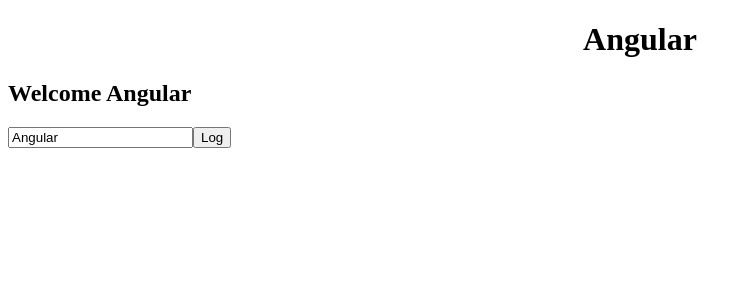
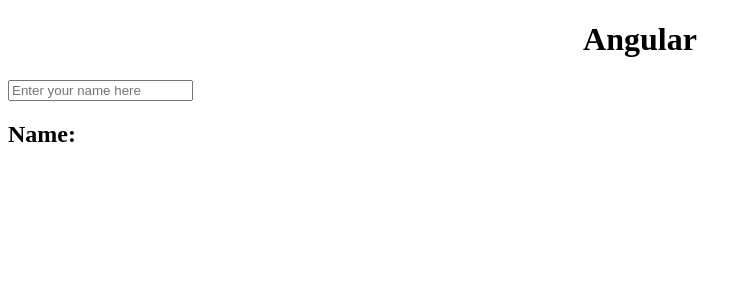
Before and after one commit to mohaimenkhalid/Angular, an Angular app: page / in a window 1280 px wide. Shown: the top 300 px of the page, without its empty margins (0-752 px from the left). Built offline with nearby package versions, Linux system fonts and the light colour scheme.

Commit message:
Two way data binding

```diff
--- a/src/app/app.component.html
+++ b/src/app/app.component.html
@@ -2,4 +2,5 @@
 <!--<app-test></app-test>-->
 <!--<app-binding></app-binding>-->
 <!--<app-event-binding></app-event-binding>-->
-<app-template-referance-variable></app-template-referance-variable>
+<!-- <app-template-referance-variable></app-template-referance-variable>-->
+<app-two-way-binding></app-two-way-binding>
--- a/src/app/app.module.ts
+++ b/src/app/app.module.ts
@@ -8,6 +8,7 @@
 import { EventBindingComponent } from './event-binding/event-binding.component';
 import { TemplateReferanceVariableComponent } from './template-referance-variable/template-referance-variable.component';
 import {FormsModule} from "@angular/forms";
+import { TwoWayBindingComponent } from './two-way-binding/two-way-binding.component';
 
 @NgModule({
   declarations: [
@@ -15,7 +16,8 @@
     TestComponent,
     BindingComponent,
     EventBindingComponent,
-    TemplateReferanceVariableComponent
+    TemplateReferanceVariableComponent,
+    TwoWayBindingComponent
   ],
   imports: [
     BrowserModule,
--- /dev/null
+++ b/src/app/two-way-binding/two-way-binding.component.html
@@ -0,0 +1 @@
+<p>two-way-binding works!</p>
--- /dev/null
+++ b/src/app/two-way-binding/two-way-binding.component.ts
@@ -0,0 +1,18 @@
+import { Component, OnInit } from '@angular/core';
+
+@Component({
+  selector: 'app-two-way-binding',
+  template: `
+    <input type="text" [(ngModel)]="name" placeholder="Enter your name here">
+    <h2>Name: {{ name }}</h2>
+  `,
+  styleUrls: ['./two-way-binding.component.css']
+})
+export class TwoWayBindingComponent implements OnInit {
+  public name= '';
+  constructor() { }
+
+  ngOnInit(): void {
+  }
+
+}
```
Also changed, not shown: src/app/two-way-binding/two-way-binding.component.css (added).
